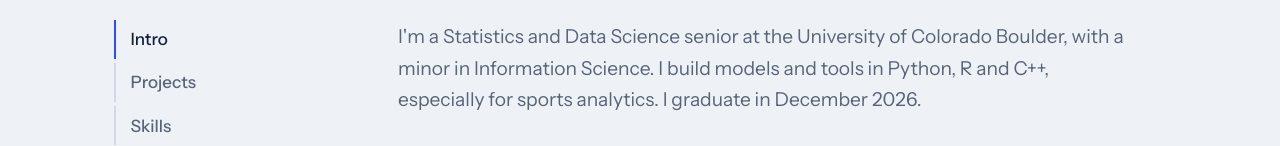
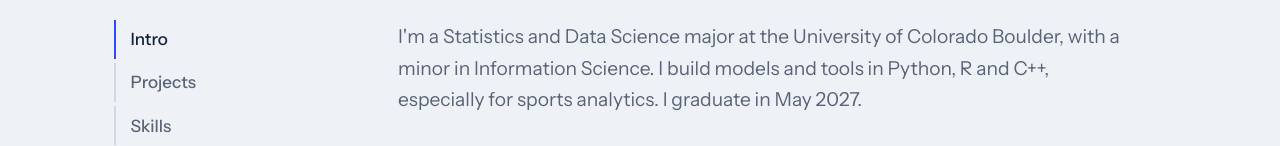
Before and after one commit to LukeONeill-4/LukeONeill-4.github.io, a plain HTML site: page index.html in a window 1280 px wide. Shown: the part 270-416 px from the top of the page. Drawn offline with nearby package versions, Linux system fonts and the light colour scheme.

Commit message:
Update index.html

```diff
--- a/index.html
+++ b/index.html
@@ -120,7 +120,7 @@
     <div id="home">
       <section id="intro" class="first">
         <h1>Luke O'Neill: Data Analytics</h1>
-        <p>I'm a Statistics and Data Science senior at the University of Colorado Boulder, with a minor in Information Science. I build models and tools in Python, R and C++, especially for sports analytics. I graduate in December 2026.</p>
+        <p>I'm a Statistics and Data Science major at the University of Colorado Boulder, with a minor in Information Science. I build models and tools in Python, R and C++, especially for sports analytics. I graduate in May 2027.</p>
         <div class="btns">
           <a class="btn primary" href="#projects">See my projects</a>
           <a class="btn" href="#/resume">View resume</a>
```
